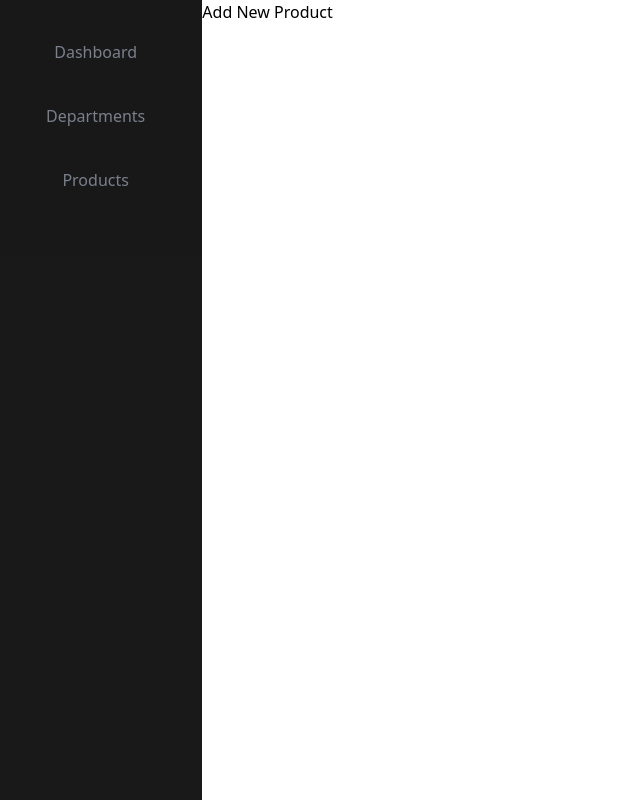
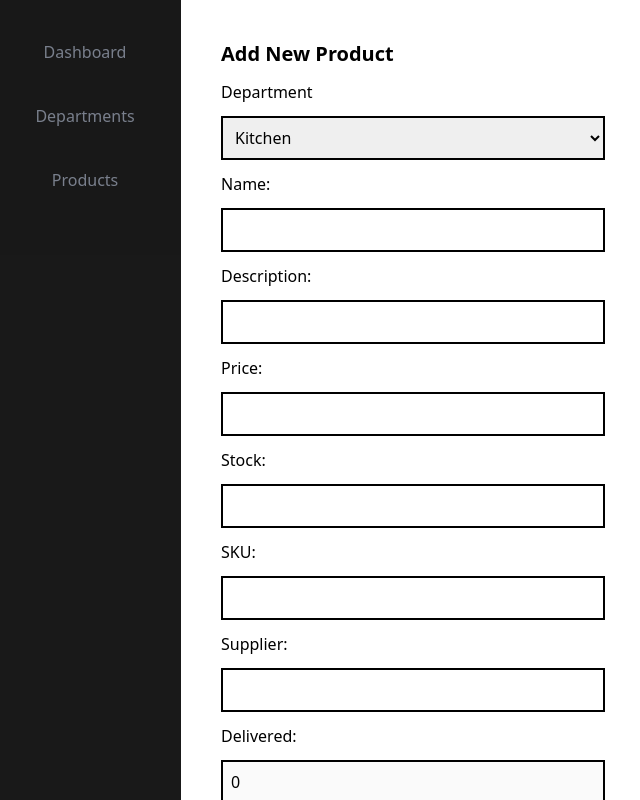
Before and after one commit to niharika-kesarwani/MCR-10, a React (Vite) app: page /addNewProduct in a window 1280 px wide. Shown: the whole page, without its empty margins (11-651 px from the left). Built offline with nearby package versions, Linux system fonts and the light colour scheme.

Commit message:
add new inventory

```diff
--- a/src/components/Filters.jsx
+++ b/src/components/Filters.jsx
@@ -1,3 +1,4 @@
+import { useNavigate } from "react-router-dom";
 import { useInventory } from "../main";
 import { inventoryConstants } from "../constants/inventory-constants";
 
@@ -7,6 +8,7 @@ export const Filters = () => {
     setInventory,
     departments,
   } = useInventory();
+  const navigate = useNavigate();
   const { SET_DEPARTMENT_FILTER, SET_LOW_STOCK_FILTER, SET_SORT_FILTER } =
     inventoryConstants;
 
@@ -56,7 +58,10 @@ export const Filters = () => {
           </option>
         ))}
       </select>
-      <button className="rounded-md bg-blue-500 px-5 py-2 text-white hover:cursor-pointer hover:bg-blue-400">
+      <button
+        className="rounded-md bg-blue-500 px-5 py-2 text-white hover:cursor-pointer hover:bg-blue-400"
+        onClick={() => navigate("/addNewProduct")}
+      >
         New
       </button>
     </div>
--- a/src/constants/inventory-constants.jsx
+++ b/src/constants/inventory-constants.jsx
@@ -3,4 +3,5 @@ export const inventoryConstants = {
   SET_DEPARTMENT_FILTER: "SET_DEPARTMENT_FILTER",
   SET_LOW_STOCK_FILTER: "SET_LOW_STOCK_FILTER",
   SET_SORT_FILTER: "SET_SORT_FILTER",
+  ADD_INVENTORY: "ADD_INVENTORY",
 };
--- a/src/pages/AddNewProduct.jsx
+++ b/src/pages/AddNewProduct.jsx
@@ -1,3 +1,123 @@
+import { useState } from "react";
+import { useInventory } from "../contexts/inventory-context";
+import { v4 as uuid } from "uuid";
+import { inventoryConstants } from "../constants/inventory-constants";
+
 export const AddNewProduct = () => {
-  return <div>Add New Product</div>;
+  const [formDetails, setFormDetails] = useState({
+    id: uuid(),
+    department: "Kitchen",
+    name: "",
+    description: "",
+    price: 0,
+    stock: 0,
+    sku: "",
+    supplier: "",
+    delivered: 0,
+    imageUrl: "",
+  });
+  const { setInventory, departments } = useInventory();
+  const { ADD_INVENTORY } = inventoryConstants;
+  const inputClassName = "border-2 border-black p-2 w-96";
+
+  const formSubmitHandler = (e) => {
+    e.preventDefault();
+    setInventory({
+      type: ADD_INVENTORY,
+      payload: {
+        ...formDetails,
+        price: Number(formDetails.price),
+        stock: Number(formDetails.stock),
+      },
+    });
+  };
+
+  const changeFormData = (e) => {
+    setFormDetails({ ...formDetails, [e.target.name]: e.target.value });
+  };
+
+  return (
+    <div className="flex h-screen w-full flex-col gap-3 overflow-y-auto p-10">
+      <div className="text-xl font-bold">Add New Product</div>
+      <form className="w- flex flex-col gap-3" onSubmit={formSubmitHandler}>
+        <label>Department</label>
+        <select
+          className={inputClassName}
+          name="department"
+          onChange={(e) => changeFormData(e)}
+          defaultValue={formDetails?.department}
+        >
+          {departments?.map((item, index) => (
+            <option key={index} value={item}>
+              {item}
+            </option>
+          ))}
+        </select>
+        <label>Name:</label>
+        <input
+          className={inputClassName}
+          name="name"
+          type="text"
+          onChange={(e) => changeFormData(e)}
+          required
+        />
+        <label>Description:</label>
+        <input
+          className={inputClassName}
+          name="description"
+          type="text"
+          onChange={(e) => changeFormData(e)}
+          required
+        />
+        <label>Price:</label>
+        <input
+          className={inputClassName}
+          name="price"
+          type="number"
+          onChange={(e) => changeFormData(e)}
+          required
+        />
+        <label>Stock:</label>
+        <input
+          className={inputClassName}
+          name="stock"
+          type="number"
+          onChange={(e) => changeFormData(e)}
+          required
+        />
+        <label>SKU:</label>
+        <input
+          className={inputClassName}
+          name="sku"
+          type="text"
+          onChange={(e) => changeFormData(e)}
+          required
+        />
+        <label>Supplier:</label>
+        <input
+          className={inputClassName}
+          name="supplier"
+          type="text"
+          onChange={(e) => changeFormData(e)}
+          required
+        />
+        <label>Delivered:</label>
+        <input className={inputClassName} type="text" disabled value={0} />
+        <label>Image URL:</label>
+        <input
+          className={inputClassName}
+          name="imageUrl"
+          type="url"
+          onChange={(e) => changeFormData(e)}
+          required
+        />
+        <button
+          type="submit"
+          className="mt-5 w-96 rounded-md bg-blue-500 px-5 py-2 text-white hover:cursor-pointer hover:bg-blue-400"
+        >
+          Add Product
+        </button>
+      </form>
+    </div>
+  );
 };
--- a/src/reducers/inventory-reducer.jsx
+++ b/src/reducers/inventory-reducer.jsx
@@ -6,6 +6,7 @@ const {
   SET_DEPARTMENT_FILTER,
   SET_LOW_STOCK_FILTER,
   SET_SORT_FILTER,
+  ADD_INVENTORY,
 } = inventoryConstants;
 
 export const inventoryReducer = (state, { type, payload }) => {
@@ -18,6 +19,8 @@ export const inventoryReducer = (state, { type, payload }) => {
       return { ...state, lowStockFilter: payload };
     case SET_SORT_FILTER:
       return { ...state, sortFilter: payload };
+    case ADD_INVENTORY:
+      return { ...state, inventoryData: [...state.inventoryData, payload] };
     default:
       return state;
   }
```
